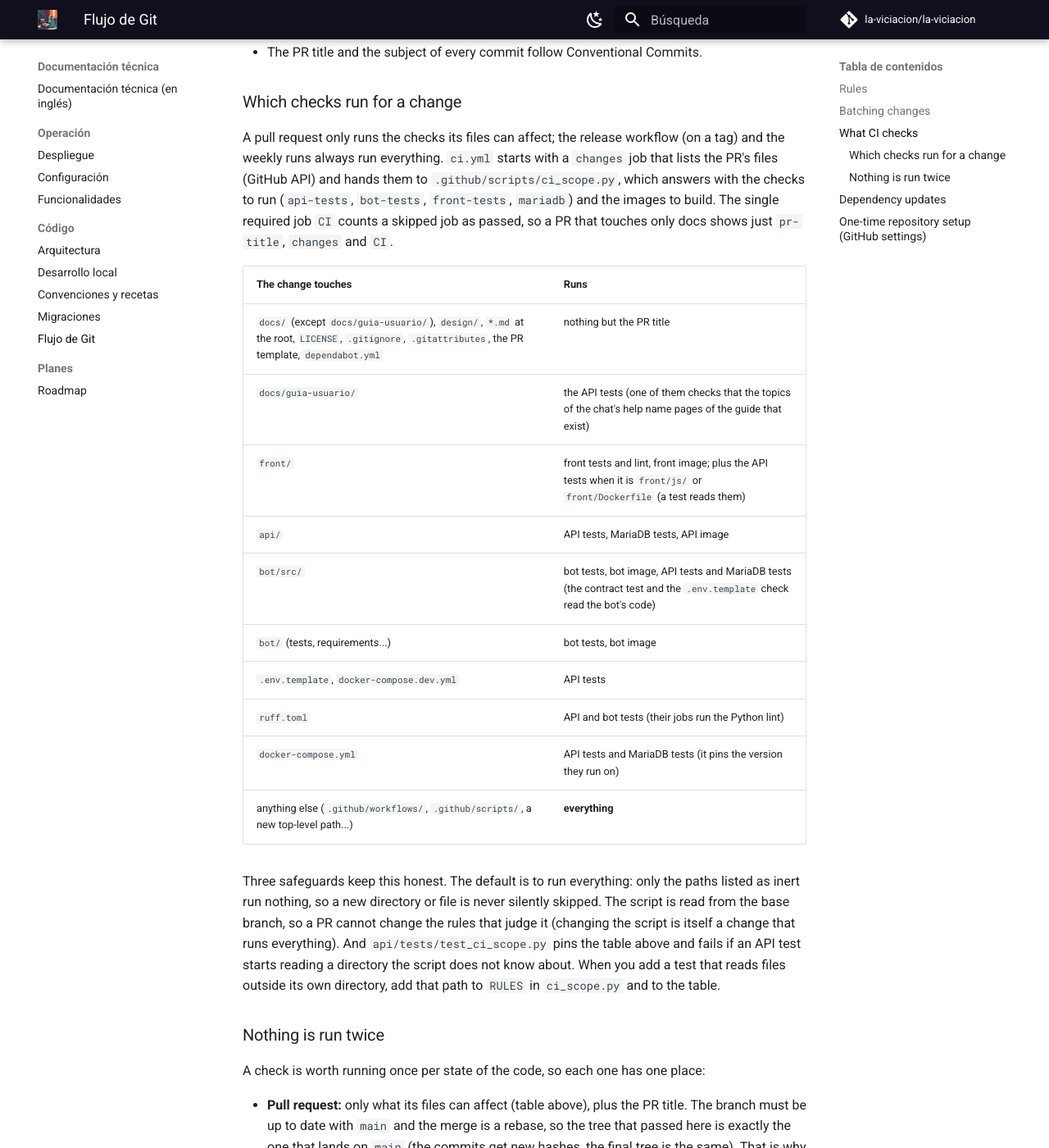
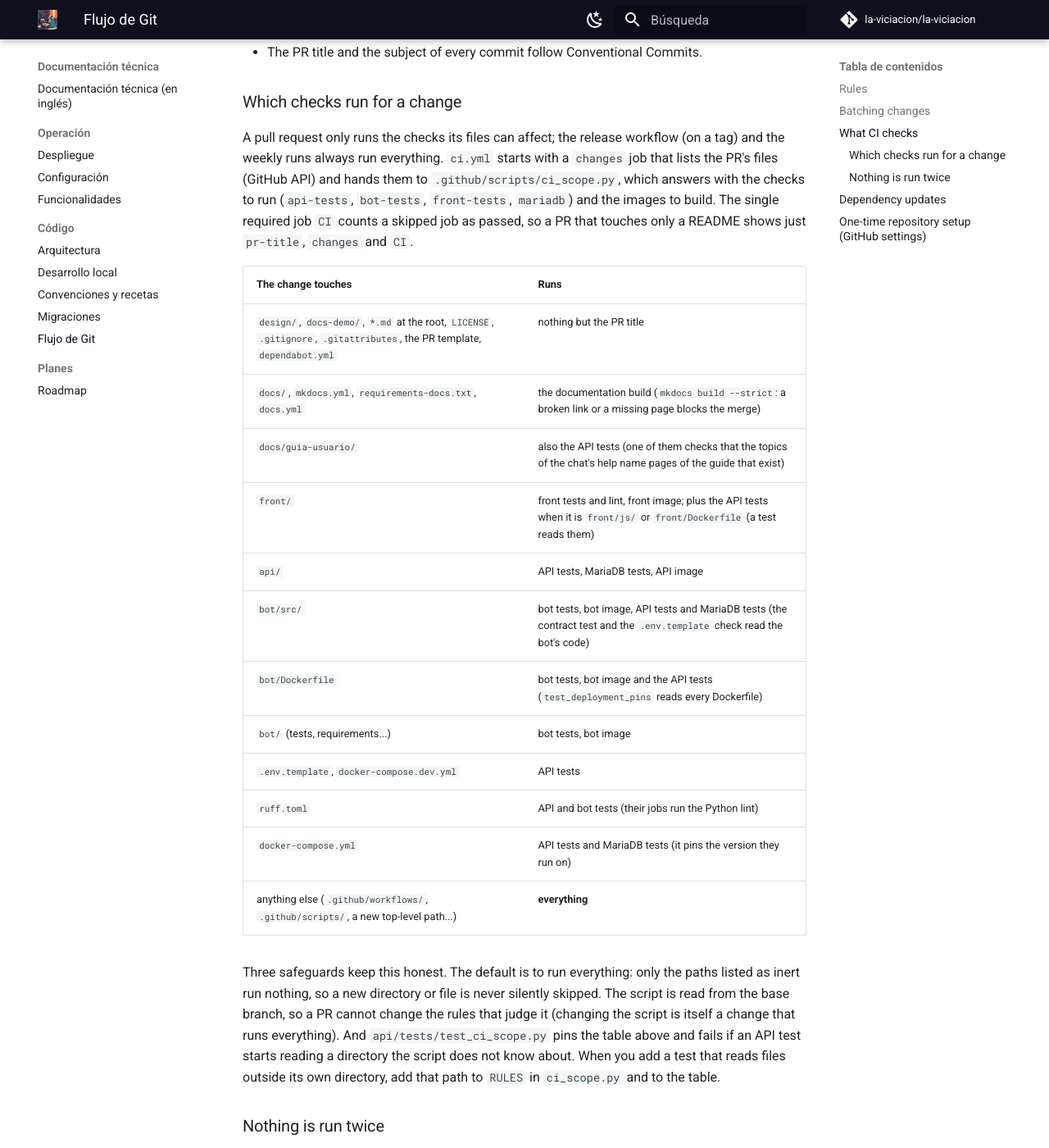
Before and after one commit to la-viciacion/la-viciacion, an MkDocs documentation site: the page built from docs/desarrollo/workflow.md, in a window 1280 px wide and 1400 px high, scrolled down 2265 px. Shown: the whole window at 82% size. Built offline with MkDocs 1.6.1 and Material for MkDocs 9.7.7, drawn with Linux system fonts in a browser that asks for light colours; comment, search, counter and statistics services are not loaded; some of the changed text lies outside the part shown.

Commit message:
ci: run the API tests for bot/Dockerfile, gate the docs build, and test the front's nginx
- bot/Dockerfile runs the API tests (test_deployment_pins reads every Dockerfile)
- the docs build is a check of the CI job, so a broken page blocks the merge
- the front image is started in CI: nginx -t and the security headers
- docs: the front tests cover most pages, and the prod deploy checks the tag is on main

Co-Authored-By: Claude Sonnet 5.5 <noreply@anthropic.com>

```diff
--- a/docs/desarrollo/workflow.md
+++ b/docs/desarrollo/workflow.md
@@ -43,15 +43,17 @@ CI runs when a pull request exists (`ci.yml` listens to `pull_request` only), ne
 
 ### Which checks run for a change
 
-A pull request only runs the checks its files can affect; the release workflow (on a tag) and the weekly runs always run everything. `ci.yml` starts with a `changes` job that lists the PR's files (GitHub API) and hands them to `.github/scripts/ci_scope.py`, which answers with the checks to run (`api-tests`, `bot-tests`, `front-tests`, `mariadb`) and the images to build. The single required job `CI` counts a skipped job as passed, so a PR that touches only docs shows just `pr-title`, `changes` and `CI`.
+A pull request only runs the checks its files can affect; the release workflow (on a tag) and the weekly runs always run everything. `ci.yml` starts with a `changes` job that lists the PR's files (GitHub API) and hands them to `.github/scripts/ci_scope.py`, which answers with the checks to run (`api-tests`, `bot-tests`, `front-tests`, `mariadb`) and the images to build. The single required job `CI` counts a skipped job as passed, so a PR that touches only a README shows just `pr-title`, `changes` and `CI`.
 
 | The change touches | Runs |
 |---|---|
-| `docs/` (except `docs/guia-usuario/`), `design/`, `*.md` at the root, `LICENSE`, `.gitignore`, `.gitattributes`, the PR template, `dependabot.yml` | nothing but the PR title |
-| `docs/guia-usuario/` | the API tests (one of them checks that the topics of the chat's help name pages of the guide that exist) |
+| `design/`, `docs-demo/`, `*.md` at the root, `LICENSE`, `.gitignore`, `.gitattributes`, the PR template, `dependabot.yml` | nothing but the PR title |
+| `docs/`, `mkdocs.yml`, `requirements-docs.txt`, `docs.yml` | the documentation build (`mkdocs build --strict`: a broken link or a missing page blocks the merge) |
+| `docs/guia-usuario/` | also the API tests (one of them checks that the topics of the chat's help name pages of the guide that exist) |
 | `front/` | front tests and lint, front image; plus the API tests when it is `front/js/` or `front/Dockerfile` (a test reads them) |
 | `api/` | API tests, MariaDB tests, API image |
 | `bot/src/` | bot tests, bot image, API tests and MariaDB tests (the contract test and the `.env.template` check read the bot's code) |
+| `bot/Dockerfile` | bot tests, bot image and the API tests (`test_deployment_pins` reads every Dockerfile) |
 | `bot/` (tests, requirements...) | bot tests, bot image |
 | `.env.template`, `docker-compose.dev.yml` | API tests |
 | `ruff.toml` | API and bot tests (their jobs run the Python lint) |
@@ -93,7 +95,7 @@ Settings → Rules → Rulesets (or Branches → Branch protection rule) for `ma
 - Approvals: **0 while there is a single maintainer**; raise it to 1 when the second person joins (then nobody can approve their own PR). No bypass actors, and no `update` restriction rule (it would also stop merges made through PRs).
 - Block force pushes and deletion.
 
-Settings → Rules → Rulesets → **release tags** (target: tags, pattern `refs/tags/v*`): creation, update, deletion and force pushes of `v*` tags blocked, with the **Admin** repository role as the only bypass. Without it anyone with write access could tag any branch and start a release (and the prod deploy only checks that the checks passed on the tagged commit, not that the commit is on `main`). Tags are immutable once created; an admin can still delete one.
+Settings → Rules → Rulesets → **release tags** (target: tags, pattern `refs/tags/v*`): creation, update, deletion and force pushes of `v*` tags blocked, with the **Admin** repository role as the only bypass. Without it anyone with write access could tag any branch and start a release (the prod deploy also checks that the tagged commit is on `main` and that its release checks passed, but a rule on the tags keeps that from being the only guard). Tags are immutable once created; an admin can still delete one.
 
 When a second person joins: give them the **Write** role (they can branch, open PRs and merge their own once `CI` is green) and raise the approvals of the `main` ruleset to 1, with "Require approval of the most recent reviewable push", so nobody merges their own PR. Do not raise it before: with no bypass and a single maintainer, nobody could approve the PR. Anyone with write access can also start the **Deploy** workflow and, with a PR that edits a workflow, reach the repository secrets of the SSH deploy keys (each key can only run its deploy script on the server): give Write only to people you would trust with a deploy.
 - Do not allow bypassing (applies to admins too).
```
Also changed, not shown: docs/desarrollo/development.md (+1 -1 lines), 4 other files.
